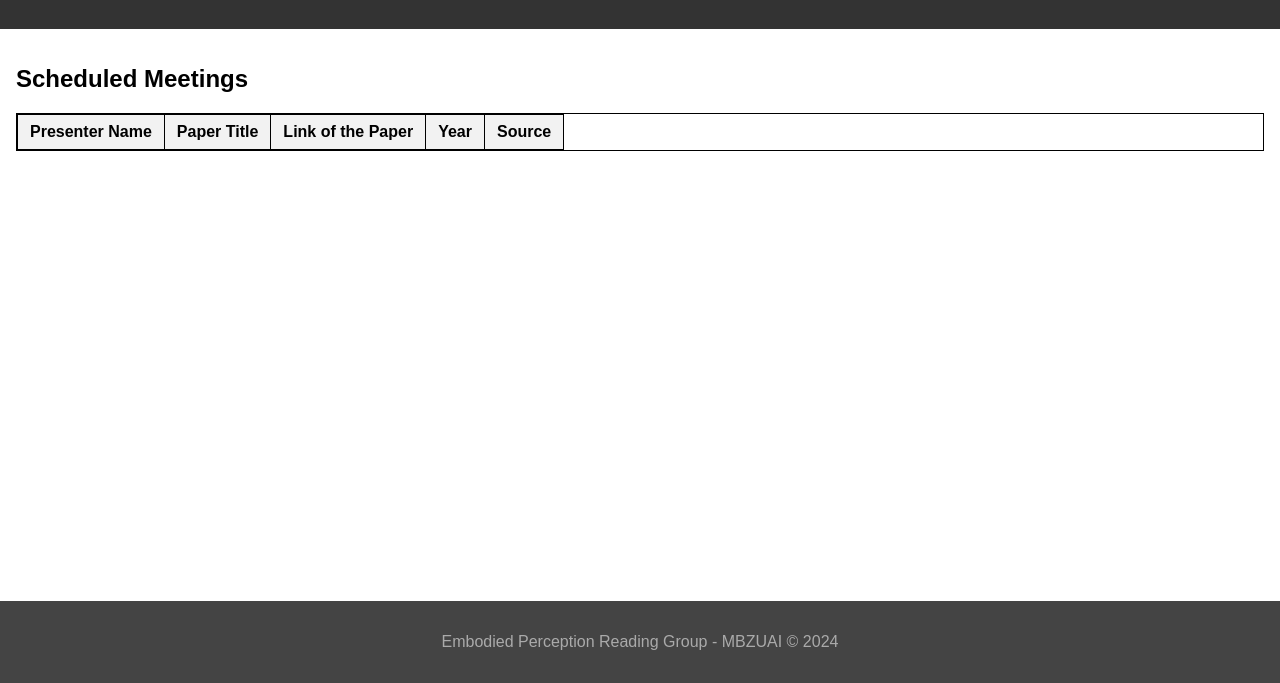
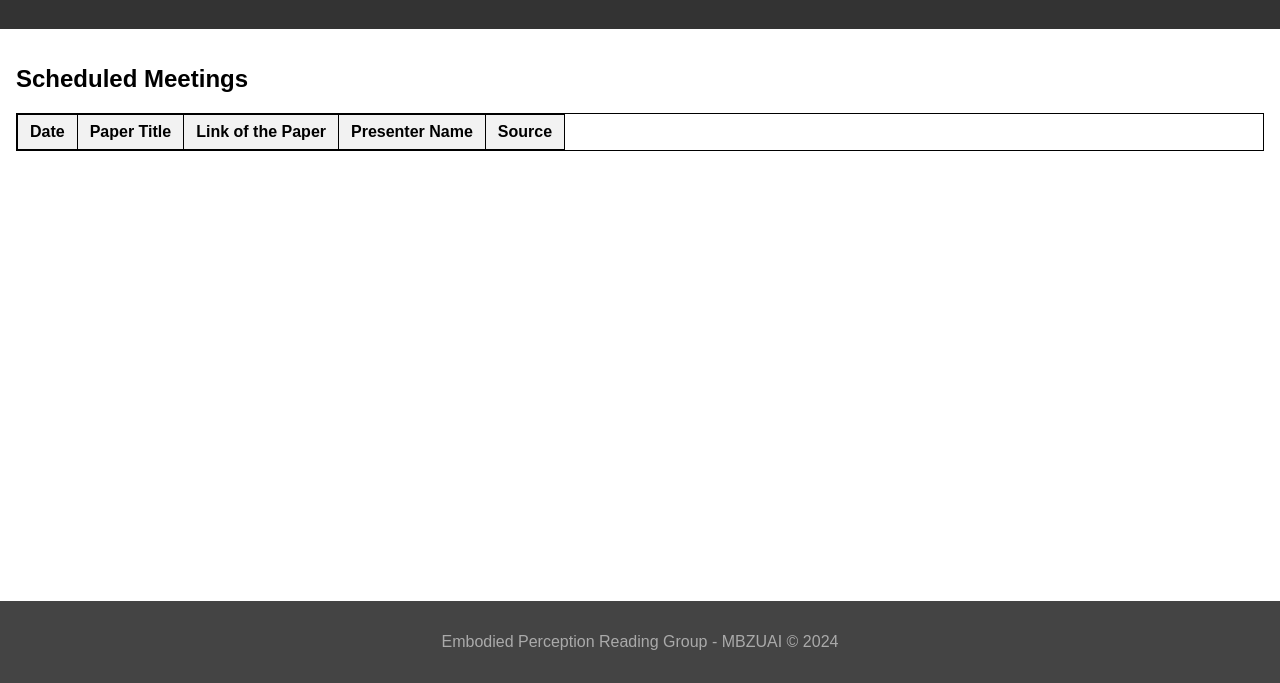
Before and after one commit to HarshResearch/harsh.github.io, a plain HTML site: page index.html in a window 1280 px wide. Shown: the part 117-800 px from the top of the page. Drawn offline with Linux system fonts and the light colour scheme; no server answers.

Commit message:
Update index.html

```diff
--- a/index.html
+++ b/index.html
@@ -35,10 +35,10 @@
         <table id="papersTable">
             <thead>
                 <tr>
-                    <th>Presenter Name</th>
+                    <th>Date</th>
                     <th>Paper Title</th>
                     <th>Link of the Paper</th>
-                    <th>Year</th>
+                    <th>Presenter Name</th>
                     <th>Source</th>
                 </tr>
             </thead>
```
